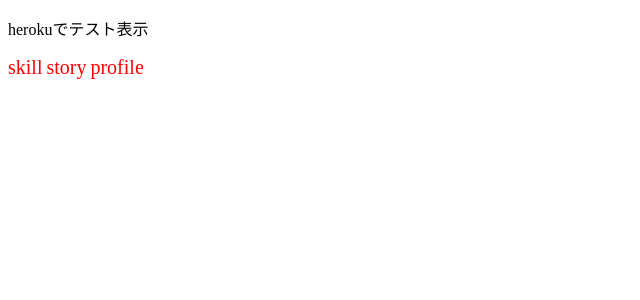
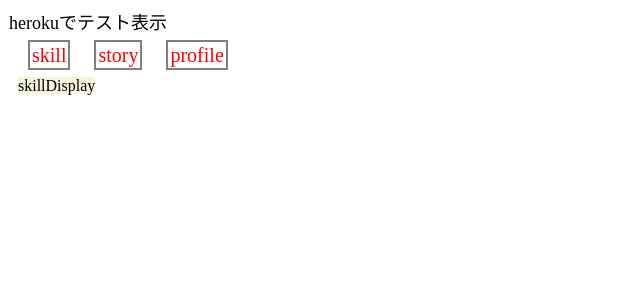
Before and after one commit to ababaSigrun/herokudev-, a PHP site: page / in a window 1280 px wide. Shown: the top 300 px of the page, without its empty margins (0-640 px from the left). Run offline with PHP 8.4, Linux system fonts and the light colour scheme.

Commit message:
jsファイルを追加

```diff
--- a/css/style.css
+++ b/css/style.css
@@ -1,8 +1,36 @@
 titleWord{
     font-size:20px;
     color:red;
+    border:2px gray solid;
+    padding:2px 2px 2px 2px;
+    margin: 10px;
 }
 
 titleWord:active{
     background-color: pink;
 }
+
+skillDisplay{
+    background-color: beige;
+}
+
+storyDisplay{
+        background-color: lightcyan;
+        display:none;
+
+}
+
+profileDisplay{
+    background-color: lavender;
+    display:none;
+}
+
+
+p.titleHead{
+  font-size:large;
+  margin:1px 1px 1px 1px;
+}
+
+div.speace{
+  margin: 10px;
+}
--- a/index.html
+++ b/index.html
@@ -8,10 +8,23 @@
 </head>
 
 <body>
-<p>herokuでテスト表示</p>
-<titleWord>skill</titleWord>
-<titleWord>story</titleWord>
-<titleWord>profile</titleWord>
+<p class="titleHead">herokuでテスト表示</p>
+<div class="speace">
+    <titleWord id='skill' >skill</titleWord>
+    <titleWord id='story' >story</titleWord>
+    <titleWord id='profile'>profile</titleWord>
 </div>
+
+
+<div class="speace">
+    <skillDisplay>skillDisplay</skillDisplay>
+    <storyDisplay>storyDisplay</storyDisplay>
+    <profileDisplay>profileDisplay</profileDisplay>
+</div>
+
+
+
+
+<script src="script/index.js"></script>
 </body>
 </html>
--- /dev/null
+++ b/script/index.js
@@ -0,0 +1,31 @@
+
+
+/**
+ *  skillクリック時
+ */
+document.getElementById("skill").onclick = function () {
+    getDisplay("skill");
+};
+
+/**
+ *  storyクリック時
+ */
+document.getElementById("story").onclick = function () {
+    getDisplay("story");
+};
+
+
+/**
+ *  profileクリック時
+ */
+document.getElementById("profile").onclick = function () {
+    getDisplay("profile");
+};
+
+
+/**
+ * ディスプレイ表示
+ */
+function getDisplay(arg1) {
+    alert(arg1);
+}
```
